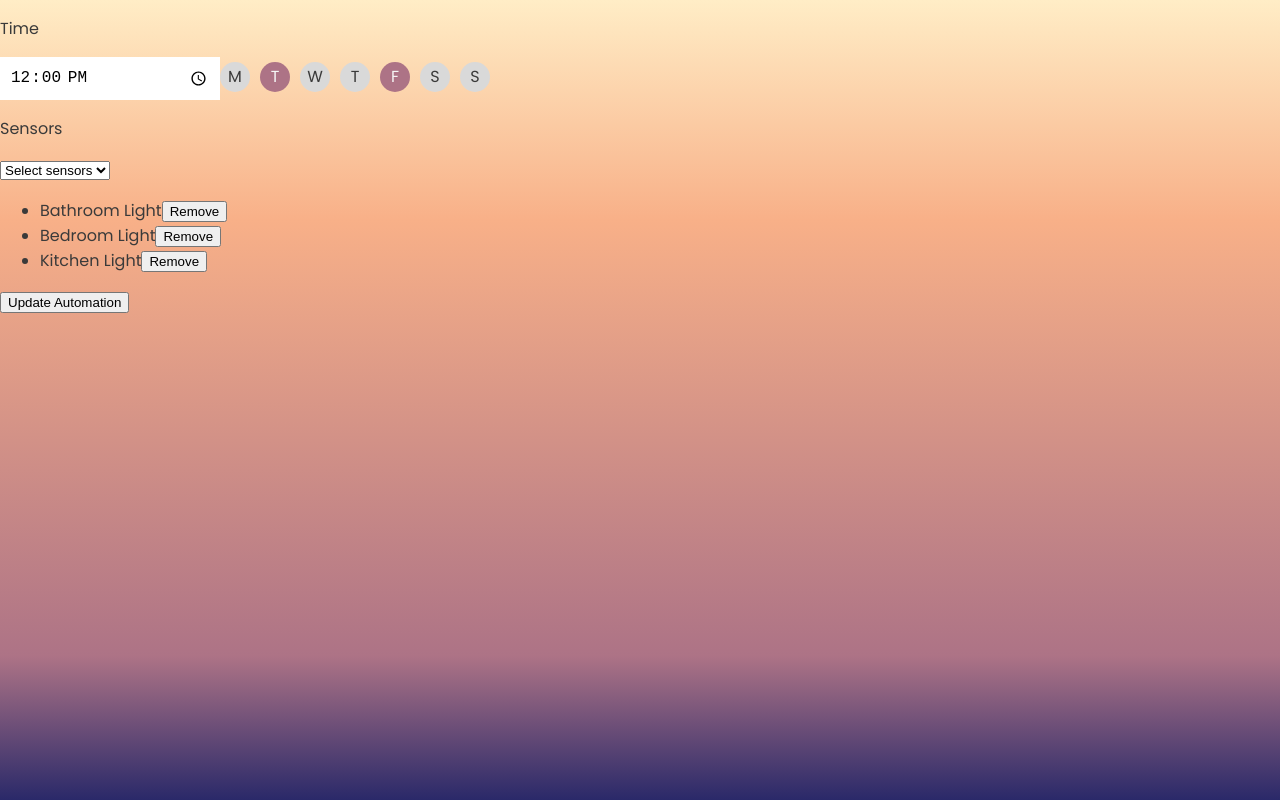
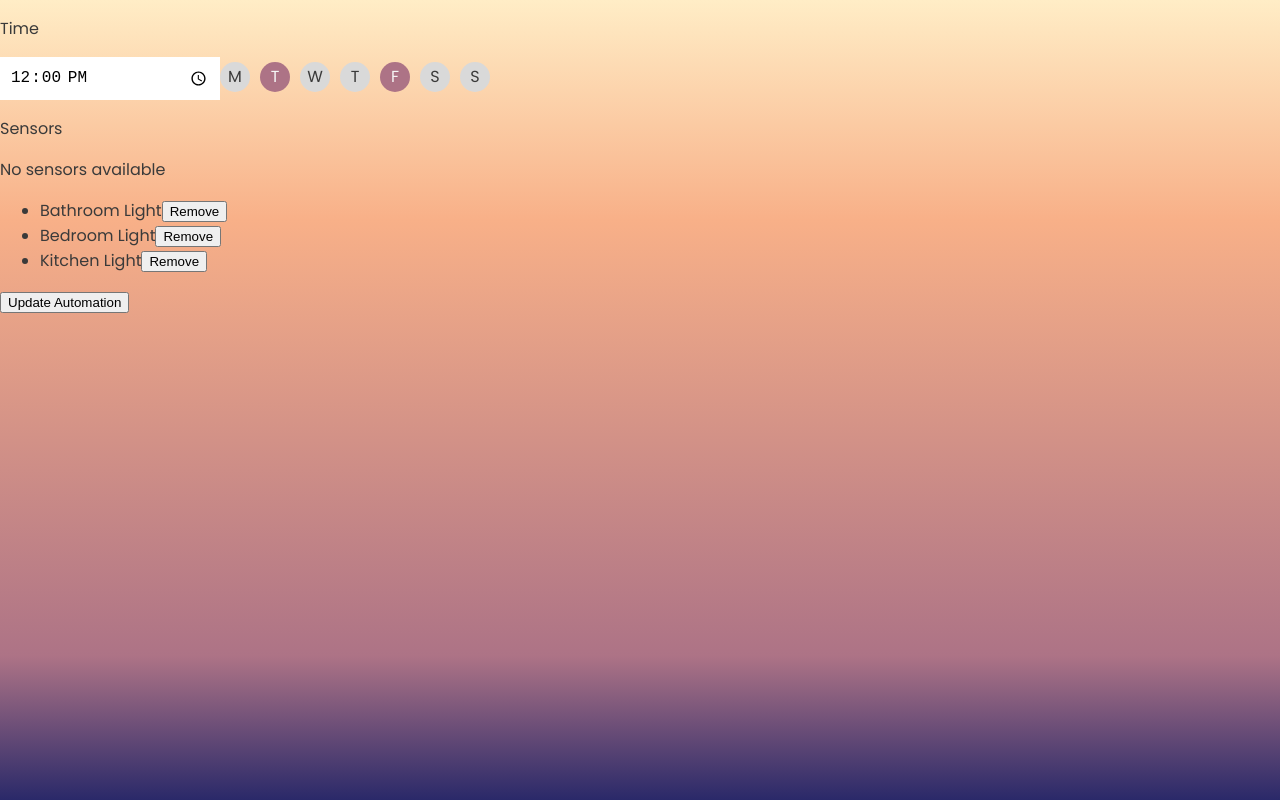
Before and after one commit to KristiinaSa/HomeAutomationSystem, a React (Vite) app in the folder frontend/: page /automations/edit/1 in a window 1280 px wide. Built offline with nearby package versions, Linux system fonts and the light colour scheme.

Commit message:
Improved Sensor Selection logic to display a message when no sensors are available.

```diff
--- a/frontend/src/components/AutomationForm/SensorSelection.jsx
+++ b/frontend/src/components/AutomationForm/SensorSelection.jsx
@@ -1,5 +1,10 @@
+import { useState } from "react";
+
 const SensorSelection = ({ sensors, selectedSensors, setSelectedSensors }) => {
+  const [selectedSensorId, setSelectedSensorId] = useState("");
+
   const handleSensorChange = (event) => {
+    setSelectedSensorId(event.target.value);
     const selectedSensor = sensors.find(
       (sensor) => sensor.id === Number(event.target.value)
     );
@@ -10,6 +15,9 @@ const SensorSelection = ({ sensors, selectedSensors, setSelectedSensors }) => {
     setSelectedSensors(
       selectedSensors.filter((sensor) => sensor.id !== sensorToRemove.id)
     );
+    if (sensorToRemove.id === Number(selectedSensorId)) {
+      setSelectedSensorId("");
+    }
   };
 
   const availableSensors = sensors.filter(
@@ -19,8 +27,9 @@ const SensorSelection = ({ sensors, selectedSensors, setSelectedSensors }) => {
   return (
     <div>
       <p>Sensors</p>
-      <select onChange={handleSensorChange}>
-        <option value="" disabled selected>
+      {availableSensors.length > 0 ? (
+        <select value={selectedSensorId} onChange={handleSensorChange}>
+          <option value="" disabled>
             Select sensors
           </option>
           {availableSensors.map((sensor) => (
@@ -29,6 +38,10 @@ const SensorSelection = ({ sensors, selectedSensors, setSelectedSensors }) => {
             </option>
           ))}
         </select>
+      ) : (
+        <p>No sensors available</p>
+      )}
+      {selectedSensors.length > 0 ? (
         <ul>
           {selectedSensors.map((sensor, index) => (
             <li key={index}>
@@ -37,6 +50,9 @@ const SensorSelection = ({ sensors, selectedSensors, setSelectedSensors }) => {
             </li>
           ))}
         </ul>
+      ) : (
+        <p>No sensors selected</p>
+      )}
     </div>
   );
 };
```
Lines whose indentation alone changed are shown as unchanged.
